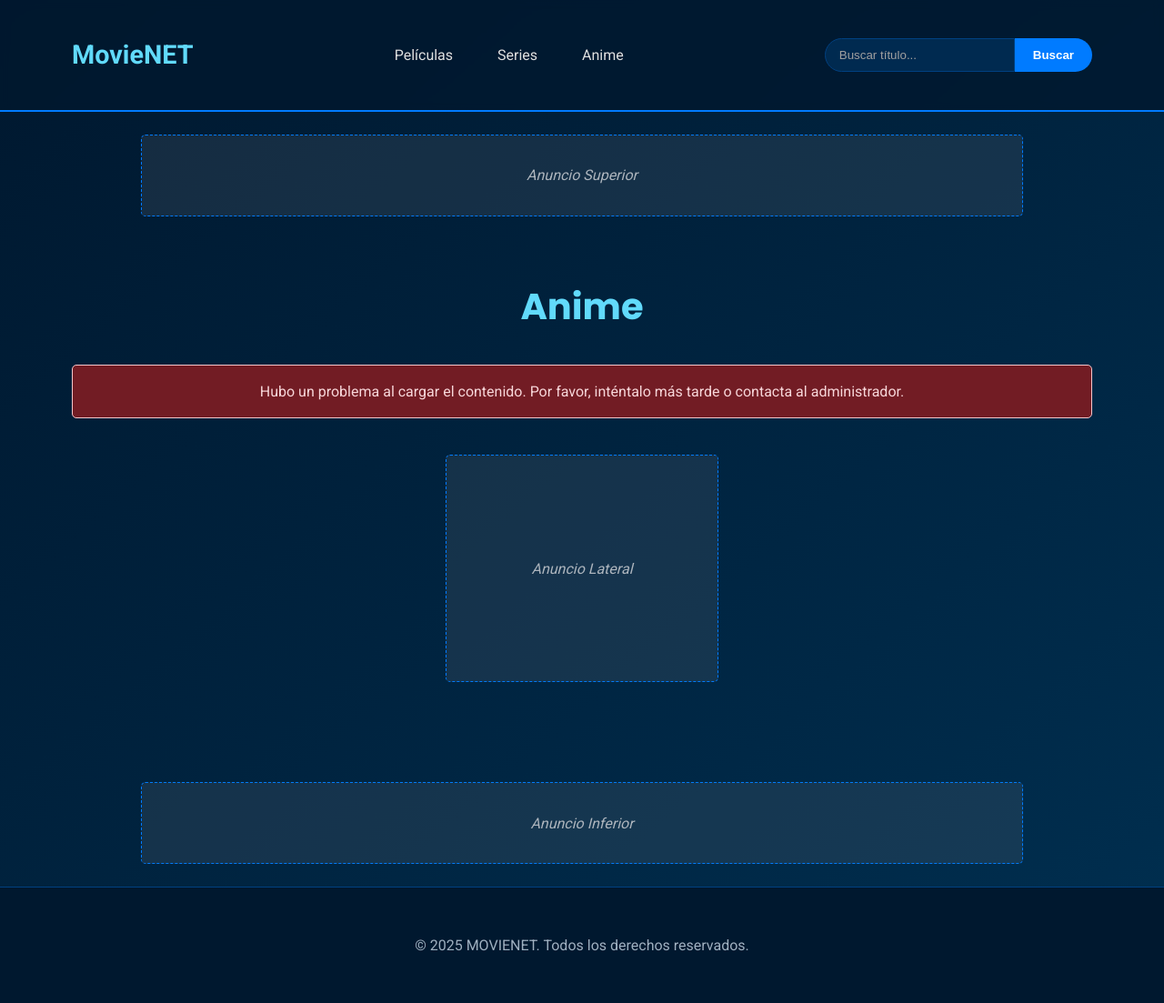
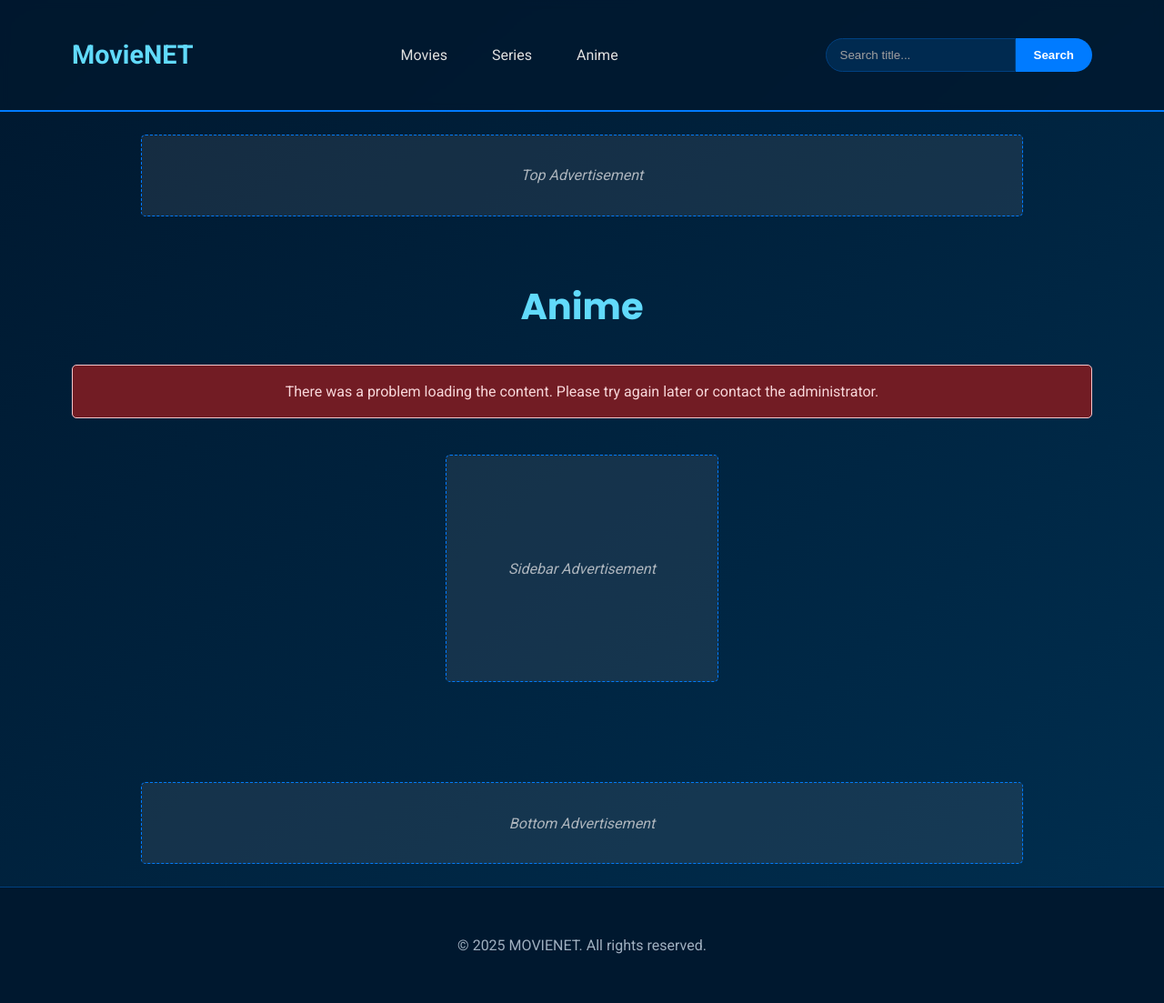
Before and after one commit to DermisZabala/movienet, a Django app: page /anime/ in a window 1280 px wide. Shown: the whole page at 91% size. Run offline with Django 5.2, Linux system fonts and the light colour scheme; some libraries are stand-ins or nearby versions.

Commit message:
Cambiando al ingles

```diff
--- a/catalogo/templates/catalogo/base.html
+++ b/catalogo/templates/catalogo/base.html
@@ -1,10 +1,10 @@
 {% load static %}
 <!DOCTYPE html>
-<html lang="es">
+<html lang="en">
 <head>
     <meta charset="UTF-8">
     <meta name="viewport" content="width=device-width, initial-scale=1.0">
-    <title>{% block title %}MovieNET{% endblock %} - Películas, Series y Anime</title>
+    <title>{% block title %}MovieNET{% endblock %} - Movies, Series and Anime</title>
     <link href="https://fonts.googleapis.com/css2?family=Roboto:wght@300;400;700&family=Poppins:wght@400;600;700&display=swap" rel="stylesheet">
     <link rel="stylesheet" href="{% static 'catalogo/css/style.css' %}">
     <link href="https://vjs.zencdn.net/7.17.0/video-js.css" rel="stylesheet" />
@@ -18,20 +18,20 @@
                 <span class="hamburger"></span>
             </button>
             <ul class="nav-links">
-                <li><a href="{% url 'catalogo:peliculas' %}">Películas</a></li>
+                <li><a href="{% url 'catalogo:peliculas' %}">Movies</a></li>
                 <li><a href="{% url 'catalogo:series' %}">Series</a></li>
                 <li><a href="{% url 'catalogo:anime' %}">Anime</a></li>
             </ul>
             <form action="{% url 'catalogo:search' %}" method="get" class="search-bar">
-                <input type="search" name="q" placeholder="Buscar título..." value="{{ request.GET.q }}" aria-label="Buscar contenido">
-                <button type="submit" aria-label="Buscar">Buscar</button>
+                <input type="search" name="q" placeholder="Search title..." value="{{ request.GET.q }}" aria-label="Search content">
+                <button type="submit" aria-label="Search">Search</button>
             </form>
         </nav>
     </header>
 
     <div class="ad-space ad-banner-top">
         <!-- Aquí tu código de anuncio -->
-        <span>Anuncio Superior</span>
+        <span>Top Advertisement</span>
     </div>
 
     <main class="site-main">
@@ -41,19 +41,19 @@
 
     <div class="ad-space ad-banner-bottom">
         <!-- Aquí tu código de anuncio -->
-        <span>Anuncio Inferior</span>
+        <span>Bottom Advertisement</span>
     </div>
 
     <footer class="site-footer">
         <div class="container">
-            <p>© {% now "Y" %} MOVIENET. Todos los derechos reservados.</p>
-            <!-- Más enlaces -->
+            <p>© {% now "Y" %} MOVIENET. All rights reserved.</p>
+            <!-- More links -->
         </div>
     </footer>
 
-    <script src="https://vjs.zencdn.net/7.17.0/video.min.js"></script> {# VIDEO.JS PRIMERO #}
-    <script src="https://vjs.zencdn.net/7.17.0/videojs-http-streaming.min.js"></script> {# VHS DESPUÉS DE VIDEO.JS BASE #}
-    <script src="{% static 'catalogo/js/main.js' %}"></script>       {# TU SCRIPT PERSONALIZADO AL FINAL (o después de sus dependencias) #}
+    <script src="https://vjs.zencdn.net/7.17.0/video.min.js"></script> {# VIDEO.JS FIRST #}
+    <script src="https://vjs.zencdn.net/7.17.0/videojs-http-streaming.min.js"></script> {# VHS AFTER VIDEO.JS BASE #}
+    <script src="{% static 'catalogo/js/main.js' %}"></script>       {# YOUR CUSTOM SCRIPT LAST (or after dependencies) #}
     {% block extra_js %}{% endblock %}
 </body>
 </html>
--- a/catalogo/templates/catalogo/partials/card.html
+++ b/catalogo/templates/catalogo/partials/card.html
@@ -3,7 +3,7 @@
         <img src="{{ item.poster }}" alt="{{ item.titulo }} Poster" class="card__image" loading="lazy">
         <div class="card__content">
             <h3 class="card__title">{{ item.titulo }}</h3>
-            <p class="card__year">Año: {{ item.anio }}</p>
+            <p class="card__year">Year: {{ item.anio }}</p>
             {% if item.calificacion %}
             <p class="card__rating">Rating: {{ item.calificacion }}/10</p>
             {% endif %}
--- a/catalogo/templates/catalogo/section_page.html
+++ b/catalogo/templates/catalogo/section_page.html
@@ -8,12 +8,12 @@
     <h1 class="section-title">{{ titulo_seccion }}</h1>
 
     {% if error_carga %}
-        <p class="message message--error">Hubo un problema al cargar el contenido. Por favor, inténtalo más tarde o contacta al administrador.</p>
+        <p class="message message--error">There was a problem loading the content. Please try again later or contact the administrator.</p>
     {% elif items or resultados %}
         <div class="card-grid" id="content-grid">
             {% with items_to_display=items|default:resultados %}
                 {% for item in items_to_display %}
-                    {% comment %} Determinar la URL de detalle correcta {% endcomment %}
+                    {% comment %} Determine the correct detail URL {% endcomment %}
                     {% if item.tipo == 'pelicula' or not item.tipo and tipo_contenido == 'peliculas' %}
                         {% url 'catalogo:movie_detail' item_id=item.id as final_detail_url %}
                         {% include "./partials/card.html" with item=item detail_url=final_detail_url %}
@@ -24,32 +24,26 @@
                         {% url 'catalogo:anime_detail' item_id=item.id as final_detail_url %}
                         {% include "./partials/card.html" with item=item detail_url=final_detail_url %}
                     {% else %}
-                         {# Este else se alcanzaría si item.tipo no es pelicula/serie/anime Y
-                            tipo_contenido tampoco es peliculas/series/anime (o item.tipo existe y no es ninguno).
-                            Esto indicaría un problema con los datos o la lógica de la vista.
-                            Como fallback seguro, se usa un enlace de ancla.
-                         #}
-                         {% include "./partials/card.html" with item=item detail_url="#" %}
+                        {% include "./partials/card.html" with item=item detail_url="#" %}
                     {% endif %}
                 {% endfor %}
             {% endwith %}
         </div>
-        {# Botón "Mostrar más" solo para vistas de sección, no para resultados de búsqueda #}
         {% if tipo_contenido != 'search' and items and items|length > 0 %}
-        <button id="show-more-btn" class="button button--primary button--load-more">Mostrar más</button>
+        <button id="show-more-btn" class="button button--primary button--load-more">Show more</button>
         {% endif %}
     {% else %}
         <p class="message">
             {% if query %}
-                No se encontraron resultados para "{{ query }}". Intenta con otros términos.
+                No results found for "{{ query }}". Try different terms.
             {% else %}
-                No hay contenido disponible en esta sección por el momento.
+                No content available in this section at the moment.
             {% endif %}
         </p>
     {% endif %}
 
     <aside class="ad-space ad-sidebar">
-        <span>Anuncio Lateral</span>
+        <span>Sidebar Advertisement</span>
     </aside>
 </div>
 {% endblock %}
```
Also changed, not shown: catalogo/templates/catalogo/index.html (+9 -8 lines), catalogo/templates/catalogo/movie_detail.html (+17 -19 lines), catalogo/templates/catalogo/series_anime_detail.html (+16 -16 lines).
